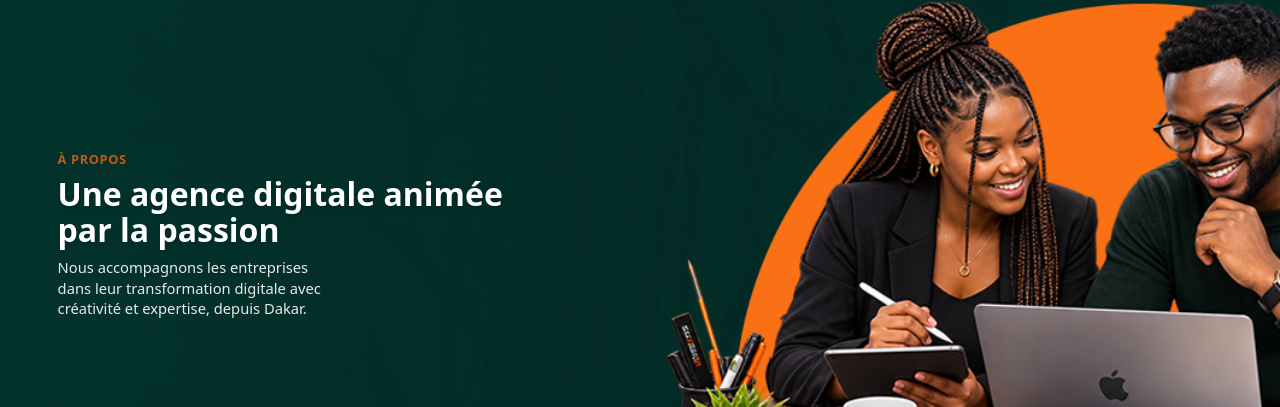
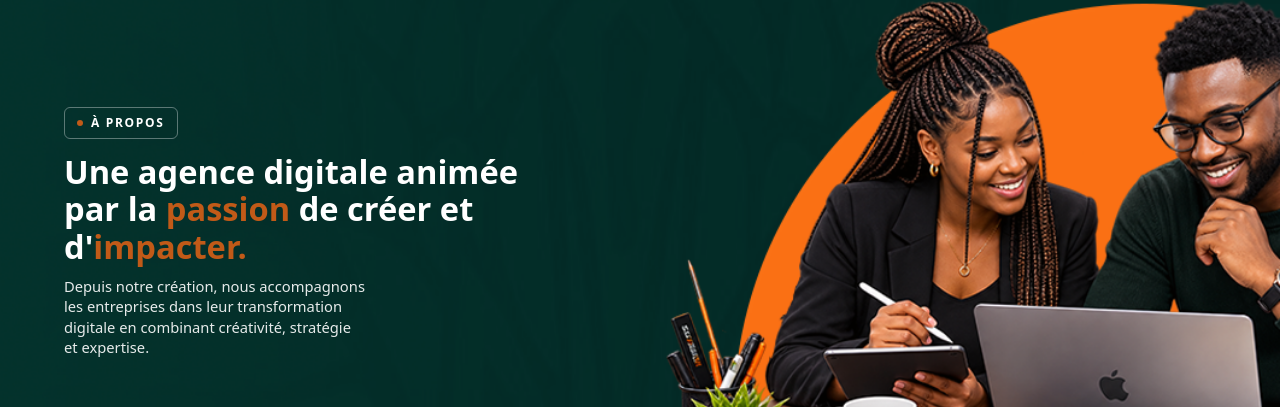
Before and after one commit to eldieng/ideatys_Digital, a Next.js app: page /a-propos in a window 1280 px wide. Shown: the part 145-552 px from the top of the page. Built offline with nearby package versions, Linux system fonts and the light colour scheme; no server answers.

Commit message:
style(heroes): aligner sur le modèle WEB SITE Copie
Badge point orange, titres avec accents, textes HTML sur maquettes NUL (À propos, services, blog, candidature, accueil).

```diff
--- a/src/app/a-propos/page.tsx
+++ b/src/app/a-propos/page.tsx
@@ -5,7 +5,7 @@ import Container from "@/components/ui/Container";
 import SectionHeading from "@/components/ui/SectionHeading";
 import AnimatedSection from "@/components/ui/AnimatedSection";
 import CTASection from "@/components/sections/CTASection";
-import MaquetteHero from "@/components/ui/MaquetteHero";
+import MaquetteHero, { HeroBadge } from "@/components/ui/MaquetteHero";
 import { values } from "@/data/stats";
 import { team } from "@/data/team";
 import {
@@ -38,18 +38,19 @@ export default function AProposPage() {
         src="/img/A_propos_2d05.png"
         alt="À propos d'IDEATYS Digital — agence digitale à Dakar"
         textSide="left"
-        textWidthPercent={40}
+        textWidthPercent={44}
       >
         <AnimatedSection>
-          <span className="inline-block text-[clamp(0.6rem,1vw,0.8rem)] font-semibold uppercase tracking-wider text-accent mb-[0.55em]">
-            À propos
-          </span>
-          <h1 className="font-bold leading-[1.12] text-white text-[clamp(1.1rem,2.5vw,2.5rem)] drop-shadow-md">
-            Une agence digitale animée par la passion
+          <HeroBadge>À propos</HeroBadge>
+          <h1 className="font-bold leading-[1.15] text-white text-[clamp(1.15rem,2.55vw,2.65rem)]">
+            Une agence digitale animée par la{" "}
+            <span className="text-accent">passion</span> de créer et d&apos;
+            <span className="text-accent">impacter.</span>
           </h1>
-          <p className="mt-[0.65em] text-white/90 leading-snug text-[clamp(0.65rem,1.15vw,1rem)] max-w-[34ch]">
-            Nous accompagnons les entreprises dans leur transformation digitale
-            avec créativité et expertise, depuis Dakar.
+          <p className="mt-[0.75em] text-white/90 leading-snug text-[clamp(0.65rem,1.15vw,1.05rem)] max-w-[36ch]">
+            Depuis notre création, nous accompagnons les entreprises dans leur
+            transformation digitale en combinant créativité, stratégie et
+            expertise.
           </p>
         </AnimatedSection>
       </MaquetteHero>
--- a/src/app/blog/page.tsx
+++ b/src/app/blog/page.tsx
@@ -1,5 +1,5 @@
 import type { Metadata } from "next";
-import MaquetteHero from "@/components/ui/MaquetteHero";
+import MaquetteHero, { HeroBadge } from "@/components/ui/MaquetteHero";
 import MainLayout from "@/components/layout/MainLayout";
 import Container from "@/components/ui/Container";
 import AnimatedSection from "@/components/ui/AnimatedSection";
@@ -18,16 +18,15 @@ export default function BlogPage() {
         src="/img/BLOG_7a1e.png"
         alt="Blog Ideatys Digital — conseils digitaux à Dakar"
         textSide="left"
-        textWidthPercent={40}
+        textWidthPercent={42}
       >
         <AnimatedSection>
-          <span className="inline-block text-[clamp(0.6rem,1vw,0.8rem)] font-semibold uppercase tracking-wider text-accent mb-[0.55em]">
-            Blog
-          </span>
-          <h1 className="font-bold leading-[1.12] text-white text-[clamp(1.1rem,2.5vw,2.5rem)] drop-shadow-md">
-            Insights &amp; actualités digitales
+          <HeroBadge>Blog</HeroBadge>
+          <h1 className="font-bold leading-[1.12] text-white text-[clamp(1.15rem,2.55vw,2.55rem)]">
+            Insights &amp; actualités{" "}
+            <span className="text-accent">digitales</span>
           </h1>
-          <p className="mt-[0.65em] text-white/90 leading-snug text-[clamp(0.65rem,1.15vw,1rem)] max-w-[34ch]">
+          <p className="mt-[0.75em] text-white/90 leading-snug text-[clamp(0.65rem,1.15vw,1.05rem)] max-w-[36ch]">
             Stratégie, web, IA et communication — pour avancer concrètement sur
             le marché sénégalais et ouest-africain.
           </p>
--- a/src/app/candidature/page.tsx
+++ b/src/app/candidature/page.tsx
@@ -1,5 +1,5 @@
 import type { Metadata } from "next";
-import MaquetteHero from "@/components/ui/MaquetteHero";
+import MaquetteHero, { HeroBadge } from "@/components/ui/MaquetteHero";
 import MainLayout from "@/components/layout/MainLayout";
 import Container from "@/components/ui/Container";
 import AnimatedSection from "@/components/ui/AnimatedSection";
@@ -41,17 +41,16 @@ export default function CandidaturePage() {
         src="/img/Rejoindre_Nous_342b.png"
         alt="Rejoindre Ideatys Digital — candidatures à Dakar"
         textSide="left"
-        textWidthPercent={40}
+        textWidthPercent={42}
       >
         <AnimatedSection>
-          <span className="inline-block text-[clamp(0.6rem,1vw,0.8rem)] font-semibold uppercase tracking-wider text-accent mb-[0.55em]">
-            Carrières
-          </span>
-          <h1 className="font-bold leading-[1.12] text-white text-[clamp(1.1rem,2.5vw,2.5rem)] drop-shadow-md">
-            Rejoignez l&apos;équipe Ideatys
+          <HeroBadge>Rejoignez-nous</HeroBadge>
+          <h1 className="font-bold leading-[1.12] text-white text-[clamp(1.15rem,2.55vw,2.55rem)]">
+            Rejoignez l&apos;équipe{" "}
+            <span className="text-accent">Ideatys</span>
           </h1>
-          <p className="mt-[0.65em] text-white/90 leading-snug text-[clamp(0.65rem,1.15vw,1rem)] max-w-[34ch]">
-            Envie de construire des projets digitaux qui comptent, depuis Dakar ?
+          <p className="mt-[0.75em] text-white/90 leading-snug text-[clamp(0.65rem,1.15vw,1.05rem)] max-w-[36ch]">
+            Envie de construire des projets digitaux qui comptent, depuis Dakar&nbsp;?
             Parlez-nous de vous.
           </p>
         </AnimatedSection>
--- a/src/app/services/[slug]/page.tsx
+++ b/src/app/services/[slug]/page.tsx
@@ -16,7 +16,7 @@ import AnimatedSection from "@/components/ui/AnimatedSection";
 import Breadcrumb from "@/components/ui/Breadcrumb";
 import Button from "@/components/ui/Button";
 import CTASection from "@/components/sections/CTASection";
-import MaquetteHero from "@/components/ui/MaquetteHero";
+import MaquetteHero, { HeroBadge } from "@/components/ui/MaquetteHero";
 import { services } from "@/data/services";
 import { ArrowRight } from "lucide-react";
 
@@ -109,16 +109,17 @@ export default async function ServicePage({
             src={imageSrc}
             alt={`${service.title} — services digitaux Ideatys à Dakar, Sénégal`}
             textSide="left"
-            textWidthPercent={36}
+            textWidthPercent={40}
           >
             <AnimatedSection>
-              <div className="text-accent mb-[0.55em] scale-75 origin-left md:scale-90 lg:scale-100">
+              <HeroBadge>Nos services</HeroBadge>
+              <div className="text-accent mb-[0.45em] scale-75 origin-left sm:scale-90 lg:scale-100">
                 {iconMap[service.icon]}
               </div>
-              <h1 className="font-bold text-white leading-[1.12] tracking-tight text-[clamp(0.95rem,2.2vw,2.1rem)] drop-shadow-md">
+              <h1 className="font-bold text-white leading-[1.12] tracking-tight text-[clamp(1rem,2.35vw,2.35rem)]">
                 {service.title}
               </h1>
-              <p className="mt-[0.65em] text-white/90 leading-snug text-[clamp(0.6rem,1.05vw,0.95rem)] max-w-[32ch]">
+              <p className="mt-[0.7em] text-white/90 leading-snug text-[clamp(0.62rem,1.1vw,1rem)] max-w-[34ch]">
                 {subtitle}
               </p>
             </AnimatedSection>
--- a/src/app/services/page.tsx
+++ b/src/app/services/page.tsx
@@ -14,7 +14,7 @@ import MainLayout from "@/components/layout/MainLayout";
 import Container from "@/components/ui/Container";
 import AnimatedSection from "@/components/ui/AnimatedSection";
 import CTASection from "@/components/sections/CTASection";
-import MaquetteHero from "@/components/ui/MaquetteHero";
+import MaquetteHero, { HeroBadge } from "@/components/ui/MaquetteHero";
 import prisma from "@/lib/prisma";
 
 export const metadata: Metadata = {
@@ -48,19 +48,14 @@ export default async function ServicesPage() {
         priority
       >
         <AnimatedSection>
-          <span className="inline-flex items-center gap-2 px-3 py-1.5 rounded-full bg-white/10 text-accent text-[clamp(0.6rem,1vw,0.8rem)] font-semibold mb-[0.7em]">
-            <span className="w-1.5 h-1.5 rounded-full bg-accent animate-pulse" />
-            Nos services
-          </span>
-          <h1 className="font-bold leading-[1.12] text-white text-[clamp(1.1rem,2.6vw,2.6rem)] drop-shadow-md">
-            Des solutions digitales sur mesure,
-            <span className="block text-accent">
-              pensées pour le marché sénégalais
-            </span>
+          <HeroBadge>Nos services</HeroBadge>
+          <h1 className="font-bold leading-[1.12] text-white text-[clamp(1.15rem,2.55vw,2.55rem)]">
+            Des solutions digitales{" "}
+            <span className="text-accent">sur mesure</span>
           </h1>
-          <p className="mt-[0.7em] text-white/80 leading-snug text-[clamp(0.65rem,1.15vw,1rem)] max-w-[36ch]">
-            De la stratégie à la cybersécurité : chaque offre peut se prendre seule,
-            mais elles sont conçues pour avancer ensemble.
+          <p className="mt-[0.75em] text-white/85 leading-snug text-[clamp(0.65rem,1.15vw,1.05rem)] max-w-[36ch]">
+            De la stratégie à la réalisation, nous couvrons vos besoins digitaux
+            avec expertise et créativité — à Dakar et en Afrique de l&apos;Ouest.
           </p>
         </AnimatedSection>
       </MaquetteHero>
--- a/src/components/ui/MaquetteHero.tsx
+++ b/src/components/ui/MaquetteHero.tsx
@@ -7,34 +7,68 @@ type TextSide = "left" | "right";
 interface MaquetteHeroProps {
   src: string;
   alt: string;
-  /** Zone texte libre sur la maquette */
   textSide?: TextSide;
-  /**
-   * Largeur max de la colonne texte en % de la bannière.
-   * Garder serré pour ne pas chevaucher la photo (souvent ~38–45).
-   */
+  /** % de largeur pour la colonne texte (rester dans la zone libre) */
   textWidthPercent?: number;
   children: ReactNode;
   className?: string;
   priority?: boolean;
 }
 
+/** Badge type maquette Ideatys (point orange + label) */
+export function HeroBadge({
+  children,
+  tone = "dark",
+}: {
+  children: ReactNode;
+  /** dark = texte blanc sur fond vert ; light = texte foncé sur zone claire (accueil) */
+  tone?: "dark" | "light";
+}) {
+  const isLight = tone === "light";
+  return (
+    <span
+      className={
+        isLight
+          ? "inline-flex items-center gap-2 rounded-md border border-primary/25 px-3 py-1.5 mb-[0.85em]"
+          : "inline-flex items-center gap-2 rounded-md border border-white/35 px-3 py-1.5 mb-[0.85em]"
+      }
+    >
+      <span className="w-1.5 h-1.5 rounded-full bg-accent shrink-0" aria-hidden />
+      <span
+        className={
+          isLight
+            ? "text-[clamp(0.55rem,0.95vw,0.75rem)] font-semibold uppercase tracking-[0.14em] text-accent"
+            : "text-[clamp(0.55rem,0.95vw,0.75rem)] font-semibold uppercase tracking-[0.14em] text-white"
+        }
+      >
+        {children}
+      </span>
+    </span>
+  );
+}
+
 /**
- * Bannière 1062×493 (WEB SITE NUL) : image = canvas, texte HTML dans la zone libre.
+ * Hero = maquette WEB SITE NUL (1062×493) en canvas.
+ * Texte HTML posé dans la zone libre, style type WEB SITE Copie (badge, accents orange).
  */
 export default function MaquetteHero({
   src,
   alt,
   textSide = "left",
-  textWidthPercent = 40,
+  textWidthPercent = 42,
   children,
   className,
   priority = false,
 }: MaquetteHeroProps) {
-  const width = Math.min(Math.max(textWidthPercent, 28), 55);
+  const width = Math.min(Math.max(textWidthPercent, 30), 52);
 
   return (
-    <section className={cn("relative w-full bg-primary overflow-hidden", className)}>
+    <section
+      className={cn(
+        "relative w-full overflow-hidden bg-[#00352c]",
+        className
+      )}
+    >
       <div className="relative w-full aspect-[1062/493]">
         <Image
           src={src}
@@ -48,13 +82,19 @@ export default function MaquetteHero({
         <div className="absolute inset-0 z-10">
           <div
             className={cn(
-              "h-full max-w-7xl mx-auto px-[3.5%] sm:px-[4.5%] flex items-center",
+              "h-full w-full max-w-[90rem] mx-auto px-[4%] sm:px-[5%] flex items-center",
               textSide === "right" ? "justify-end" : "justify-start"
             )}
           >
             <div
-              className="min-w-0"
-              style={{ width: `${width}%`, maxWidth: textSide === "right" ? "36rem" : "28rem" }}
+              className={cn(
+                "min-w-0 text-white",
+                textSide === "right" ? "pl-[4%]" : "pr-[2%]"
+              )}
+              style={{
+                width: `${width}%`,
+                maxWidth: textSide === "right" ? "34rem" : "30rem",
+              }}
             >
               {children}
             </div>
```
Also changed, not shown: src/components/sections/HeroSection.tsx (+16 -18 lines).
